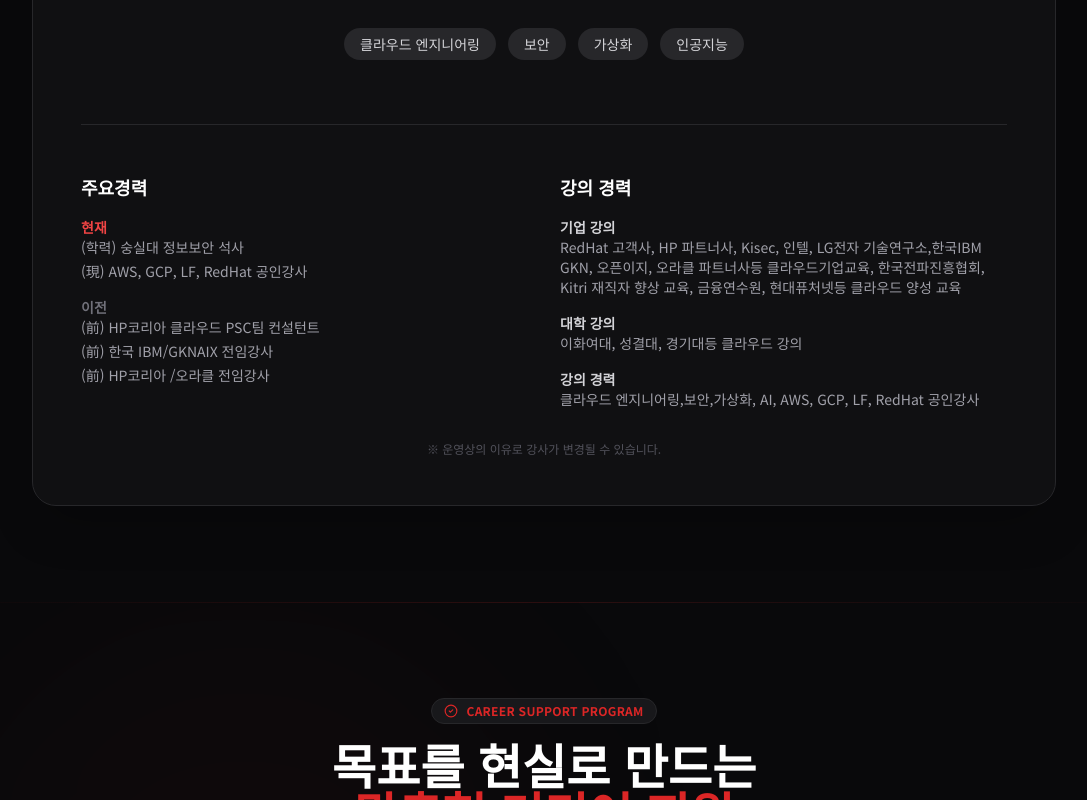
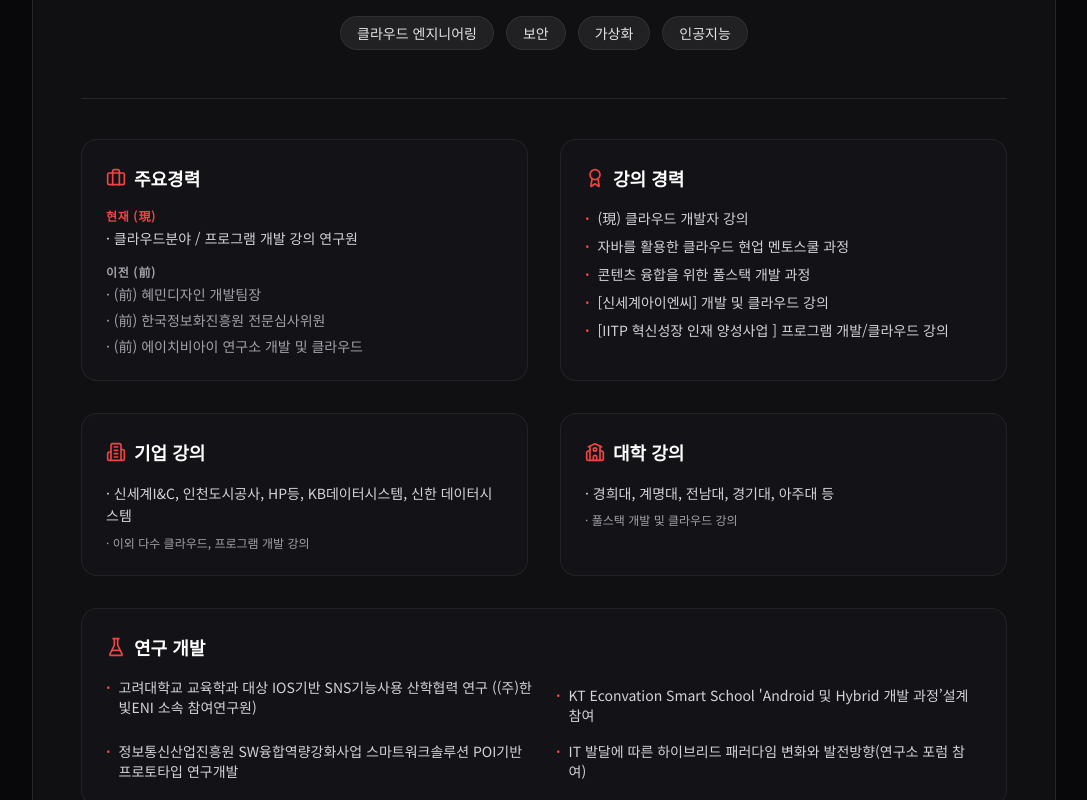
Before and after one commit to dvdkkk/ktcloud-infra-wb, a React (Vite) app: page / in a window 1280 px wide. Shown: the part 7340-8140 px from the top of the page, without its empty margins (96-1183 px from the left). Built offline with nearby package versions, Linux system fonts and the light colour scheme; no server answers.

Commit message:
Update InstructorSection.tsx

```diff
--- a/components/InstructorSection.tsx
+++ b/components/InstructorSection.tsx
@@ -1,5 +1,5 @@
 import React, { useRef, useState, useEffect } from 'react';
-import { UserCheck, Briefcase, Award, GraduationCap } from 'lucide-react';
+import { UserCheck, Briefcase, Award, GraduationCap, BookOpen, Building2, School, FlaskConical } from 'lucide-react';
 
 interface RevealProps {
   children: React.ReactNode;
@@ -40,6 +40,9 @@ const Reveal: React.FC<RevealProps> = ({ children, className = "", delay = 0 })
 };
 
 export const InstructorSection: React.FC = () => {
+  const [imgError, setImgError] = useState(false);
+  const instructorImgUrl = "https://postfiles.pstatic.net/MjAyNjA4MzFfMjkz/MDAxNzg4MTU4NzAyODMy.uuKSWnLxzvOpNYc-6DfkxXRsO-EJGfofA6ERMK9wT40g.7ZqqSk9S3whxaXd1YZnlzg6RzT_qHbkgdfFrNgxcoV8g.PNG/ljh_teacher.png?type=w966";
+
   return (
     <section className="py-24 bg-zinc-950 relative overflow-hidden border-t border-zinc-900">
       <div className="container mx-auto px-4 relative z-10">
@@ -58,59 +61,145 @@ export const InstructorSection: React.FC = () => {
 
         <div className="max-w-5xl mx-auto bg-zinc-900/50 border border-zinc-800 rounded-3xl p-8 md:p-12 shadow-2xl">
           <div className="text-center mb-12">
-            <img src="https://postfiles.pstatic.net/MjAyNjA3MDlfMTc2/MDAxNzgzNTczODA2MzA1.vPge9Ch69KsBDo-4q80BMfk2tmG3jg147V59bgxOFZ8g.N2hd-f-g69uEWhS0jvYV5p26fkKsUlPfuP1wOXX_8osg.PNG/hhs_teacher.png?type=w966" alt="강사 사진" className="w-32 h-32 rounded-full mx-auto mb-4 object-cover" referrerPolicy="no-referrer" />
-            <h3 className="text-2xl font-black text-white">{/* 홍혜선 */}홍혜선</h3>
-            <p className="text-red-500 font-bold">강사</p>
-            <p className="text-zinc-400 text-sm mt-2">숭실대 정보보안 석사</p>
+            {!imgError ? (
+              <img
+                src={instructorImgUrl}
+                alt="이정호 강사"
+                className="w-36 h-36 rounded-full mx-auto mb-4 object-cover border-2 border-red-600/50 shadow-xl"
+                referrerPolicy="no-referrer"
+                onError={() => setImgError(true)}
+              />
+            ) : (
+              <div className="w-36 h-36 rounded-full mx-auto mb-4 bg-zinc-800 border-2 border-red-600/50 shadow-xl flex items-center justify-center">
+                <GraduationCap size={54} className="text-red-500" />
+              </div>
+            )}
+            <h3 className="text-2xl font-black text-white">이정호 <span className="text-red-500 text-lg font-bold">강사</span></h3>
+            <p className="text-zinc-300 font-medium text-sm mt-1">클라우드분야 / 프로그램 개발 강의 연구원</p>
           </div>
 
-          <div className="flex flex-wrap justify-center gap-3 mb-16">
+          <div className="flex flex-wrap justify-center gap-3 mb-12">
             {['클라우드 엔지니어링', '보안', '가상화', '인공지능'].map(skill => (
-              <span key={skill} className="bg-zinc-800 text-zinc-300 px-4 py-1.5 rounded-full text-sm">{skill}</span>
+              <span key={skill} className="bg-zinc-800/80 border border-zinc-700/50 text-zinc-200 px-4 py-1.5 rounded-full text-sm font-medium">
+                {skill}
+              </span>
             ))}
           </div>
 
-          <div className="grid md:grid-cols-2 gap-8 border-t border-zinc-800 pt-12">
-            <div>
-              <h4 className="text-lg font-bold text-white mb-4">주요경력</h4>
+          <div className="grid md:grid-cols-2 gap-8 border-t border-zinc-800 pt-10">
+            {/* 주요경력 */}
+            <div className="bg-zinc-900/60 p-6 rounded-2xl border border-zinc-800/80">
+              <div className="flex items-center gap-2 mb-4 text-white">
+                <Briefcase size={20} className="text-red-500" />
+                <h4 className="text-lg font-bold">주요경력</h4>
+              </div>
               <div className="space-y-4">
                 <div>
-                  <p className="text-red-500 font-bold text-sm">현재</p>
-                  <ul className="text-zinc-400 text-sm space-y-1">
-                    <li>(학력) 숭실대 정보보안 석사</li>
-                    <li>(現) AWS, GCP, LF, RedHat 공인강사</li>
+                  <p className="text-red-500 font-bold text-xs uppercase tracking-wider mb-1">현재 (現)</p>
+                  <ul className="text-zinc-300 text-sm space-y-1">
+                    <li>· 클라우드분야 / 프로그램 개발 강의 연구원</li>
                   </ul>
                 </div>
                 <div>
-                  <p className="text-zinc-500 font-bold text-sm">이전</p>
-                  <ul className="text-zinc-400 text-sm space-y-1">
-                    <li>(前) HP코리아 클라우드 PSC팀 컨설턴트  </li>
-                    <li>(前) 한국 IBM/GKNAIX 전임강사</li>
-                    <li>(前) HP코리아 /오라클 전임강사</li>
-
+                  <p className="text-zinc-400 font-bold text-xs uppercase tracking-wider mb-1">이전 (前)</p>
+                  <ul className="text-zinc-400 text-sm space-y-1.5">
+                    <li>· (前) 혜민디자인 개발팀장</li>
+                    <li>· (前) 한국정보화진흥원 전문심사위원</li>
+                    <li>· (前) 에이치비아이 연구소 개발 및 클라우드</li>
                   </ul>
                 </div>
               </div>
             </div>
-            <div>
-              <h4 className="text-lg font-bold text-white mb-4">강의 경력</h4>
-              <div className="space-y-4 text-zinc-400 text-sm">
-                <div>
-                  <p className="font-bold text-zinc-300">기업 강의</p>
-                  <p>RedHat 고객사, HP 파트너사, Kisec, 인텔, LG전자 기술연구소,한국IBM GKN, 오픈이지, 오라클 파트너사등 클라우드기업교육, 한국전파진흥협회, Kitri 재직자 향상 교육, 금융연수원, 현대퓨처넷등 클라우드 양성 교육</p>
-                </div>
-                <div>
-                  <p className="font-bold text-zinc-300">대학 강의</p>
-                  <p>이화여대, 성결대, 경기대등 클라우드 강의</p>
-                </div>
-                <div>
-                  <p className="font-bold text-zinc-300">강의 경력</p>
-                  <p>클라우드 엔지니어링,보안,가상화, AI, AWS, GCP, LF, RedHat 공인강사</p>
-                </div>
+
+            {/* 강의 경력 */}
+            <div className="bg-zinc-900/60 p-6 rounded-2xl border border-zinc-800/80">
+              <div className="flex items-center gap-2 mb-4 text-white">
+                <Award size={20} className="text-red-500" />
+                <h4 className="text-lg font-bold">강의 경력</h4>
+              </div>
+              <ul className="text-zinc-300 text-sm space-y-2">
+                <li className="flex items-start gap-2">
+                  <span className="text-red-500 font-bold">·</span>
+                  <span>(現) 클라우드 개발자 강의</span>
+                </li>
+                <li className="flex items-start gap-2">
+                  <span className="text-red-500 font-bold">·</span>
+                  <span>자바를 활용한 클라우드 현업 멘토스쿨 과정</span>
+                </li>
+                <li className="flex items-start gap-2">
+                  <span className="text-red-500 font-bold">·</span>
+                  <span>콘텐츠 융합을 위한 풀스택 개발 과정</span>
+                </li>
+                <li className="flex items-start gap-2">
+                  <span className="text-red-500 font-bold">·</span>
+                  <span>[신세계아이엔씨] 개발 및 클라우드 강의</span>
+                </li>
+                <li className="flex items-start gap-2">
+                  <span className="text-red-500 font-bold">·</span>
+                  <span>[IITP 혁신성장 인재 양성사업 ] 프로그램 개발/클라우드 강의</span>
+                </li>
+              </ul>
+            </div>
+
+            {/* 기업 강의 */}
+            <div className="bg-zinc-900/60 p-6 rounded-2xl border border-zinc-800/80">
+              <div className="flex items-center gap-2 mb-4 text-white">
+                <Building2 size={20} className="text-red-500" />
+                <h4 className="text-lg font-bold">기업 강의</h4>
+              </div>
+              <div className="space-y-2 text-zinc-300 text-sm">
+                <p className="leading-relaxed">
+                  · 신세계I&C, 인천도시공사, HP등, KB데이터시스템, 신한 데이터시스템
+                </p>
+                <p className="text-zinc-400 text-xs">
+                  · 이외 다수 클라우드, 프로그램 개발 강의
+                </p>
               </div>
             </div>
+
+            {/* 대학 강의 */}
+            <div className="bg-zinc-900/60 p-6 rounded-2xl border border-zinc-800/80">
+              <div className="flex items-center gap-2 mb-4 text-white">
+                <School size={20} className="text-red-500" />
+                <h4 className="text-lg font-bold">대학 강의</h4>
+              </div>
+              <div className="space-y-2 text-zinc-300 text-sm">
+                <p className="leading-relaxed">
+                  · 경희대, 계명대, 전남대, 경기대, 아주대 등
+                </p>
+                <p className="text-zinc-400 text-xs">
+                  · 풀스택 개발 및 클라우드 강의
+                </p>
+              </div>
+            </div>
+
+            {/* 연구 개발 */}
+            <div className="bg-zinc-900/60 p-6 rounded-2xl border border-zinc-800/80 md:col-span-2">
+              <div className="flex items-center gap-2 mb-4 text-white">
+                <FlaskConical size={20} className="text-red-500" />
+                <h4 className="text-lg font-bold">연구 개발</h4>
+              </div>
+              <ul className="text-zinc-300 text-sm space-y-2 grid md:grid-cols-2 gap-x-6 gap-y-2">
+                <li className="flex items-start gap-2">
+                  <span className="text-red-500 font-bold">·</span>
+                  <span>고려대학교 교육학과 대상 IOS기반 SNS기능사용 산학협력 연구 ((주)한빛ENI 소속 참여연구원)</span>
+                </li>
+                <li className="flex items-start gap-2">
+                  <span className="text-red-500 font-bold">·</span>
+                  <span>KT Econvation Smart School 'Android 및 Hybrid 개발 과정’설계 참여</span>
+                </li>
+                <li className="flex items-start gap-2">
+                  <span className="text-red-500 font-bold">·</span>
+                  <span>정보통신산업진흥원 SW융합역량강화사업 스마트워크솔루션 POI기반 프로토타입 연구개발</span>
+                </li>
+                <li className="flex items-start gap-2">
+                  <span className="text-red-500 font-bold">·</span>
+                  <span>IT 발달에 따른 하이브리드 패러다임 변화와 발전방향(연구소 포럼 참여)</span>
+                </li>
+              </ul>
+            </div>
           </div>
-          <p className="text-zinc-600 text-xs mt-8 text-center">※ 운영상의 이유로 강사가 변경될 수 있습니다.</p>
+          <p className="text-zinc-500 text-xs mt-8 text-center">※ 운영상의 이유로 강사가 변경될 수 있습니다.</p>
         </div>
       </div>
     </section>
```
